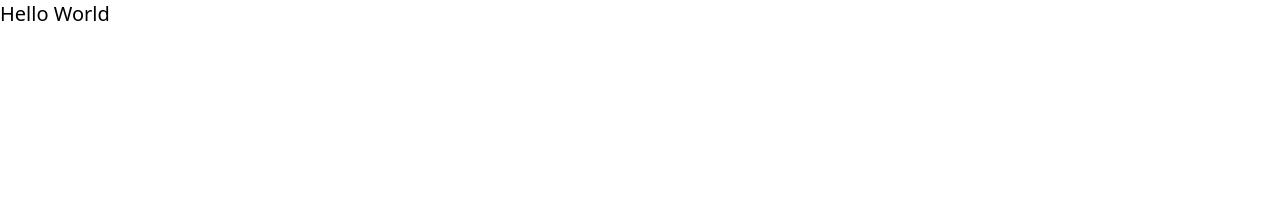
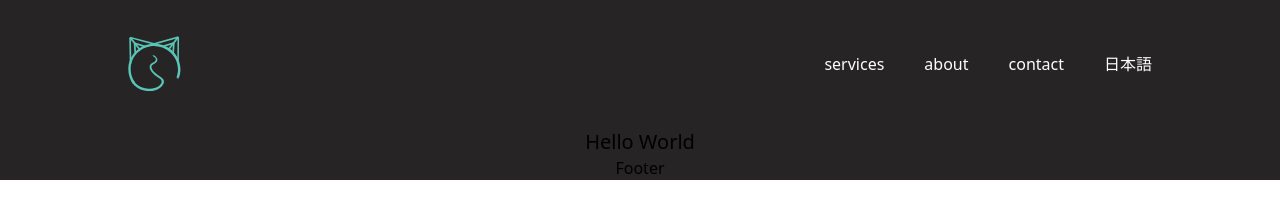
Before and after one commit to Dylaan94/tailroad, a Gatsby site: page / in a window 1280 px wide. Built offline with nearby package versions, Linux system fonts and the light colour scheme; Gatsby itself is replaced by a stand-in of ours.

Commit message:
added language provider to update current language, some stying

```diff
--- /dev/null
+++ b/src/components/layout/Footer.js
@@ -0,0 +1,5 @@
+import React from "react";
+
+export default function Footer() {
+  return <div>Footer</div>;
+}
--- /dev/null
+++ b/src/components/layout/Layout.js
@@ -0,0 +1,14 @@
+import React from "react";
+
+import Navbar from "./Navbar";
+import Footer from "./Footer";
+
+export default function Layout({ children }) {
+  return (
+    <div className="w-full bg-primary-grey flex flex-col items-center ">
+      <Navbar />
+      <div className=" max-w-screen-lg">{children}</div>
+      <Footer />
+    </div>
+  );
+}
--- /dev/null
+++ b/src/components/layout/Navbar.js
@@ -0,0 +1,47 @@
+import React, { useContext } from "react";
+import { Link } from "gatsby";
+
+// provider imports
+import { languageContext } from "../../providers/LanguageProvider";
+
+// image imports
+import logo from "../../images/logo.svg";
+
+// organised as a three-tuple with en, ja, and slug
+
+const content = [
+  ["services", "サービス", "services"],
+  ["about", "私たちについて", "about"],
+  ["contact", "お問い合わせ", "contact"],
+];
+
+export default function Navbar() {
+  const { language, toggleLanguage } = useContext(languageContext);
+
+  return (
+    <nav className="navbar w-screen flex justify-center h-32 bg-primary-grey">
+      <div className="container max-w-screen-lg w-11/12 sm:w-4/5 flex items-center justify-between ">
+        <div className="logo">
+          <img src={logo} alt="logo" />
+        </div>
+
+        <div className="links text-white">
+          {content.map((item) => {
+            return (
+              <Link key={item} className="ml-10" to={`/${item[2]}`}>
+                {item[language === "en" ? 0 : 1]}
+              </Link>
+            );
+          })}
+          <button
+            className="ml-10"
+            role="language toggle"
+            onClick={() => toggleLanguage()}
+          >
+            {language === "en" ? "日本語" : "EN"}
+          </button>
+        </div>
+      </div>
+    </nav>
+  );
+}
--- /dev/null
+++ b/src/components/pages/home/MainHero.js
@@ -0,0 +1,5 @@
+import React from "react";
+
+export default function MainHero() {
+  return <div>MainHero</div>;
+}
--- a/src/pages/index.js
+++ b/src/pages/index.js
@@ -1,10 +1,18 @@
 import * as React from "react";
+
+import Layout from "../components/layout/Layout";
+
+import LanguageProvider from "../providers/LanguageProvider";
 
 const IndexPage = () => {
   return (
-    <main>
-      <h2 className="text-xl"> Hello World </h2>
-    </main>
+    <LanguageProvider>
+      <Layout>
+        <main>
+          <h2 className="text-xl"> Hello World </h2>
+        </main>
+      </Layout>
+    </LanguageProvider>
   );
 };
 
--- /dev/null
+++ b/src/providers/LanguageProvider.js
@@ -0,0 +1,17 @@
+import React, { createContext, useState } from "react";
+
+export const languageContext = createContext();
+
+export default function LanguageProvider({ children }) {
+  const [language, setLanguage] = useState("en");
+
+  const toggleLanguage = () => {
+    setLanguage(language === "en" ? "ja" : "en");
+  };
+
+  return (
+    <languageContext.Provider value={{ language, toggleLanguage }}>
+      {children}
+    </languageContext.Provider>
+  );
+}
--- a/src/styles/global.css
+++ b/src/styles/global.css
@@ -1,3 +1,19 @@
 @tailwind base;
 @tailwind components;
 @tailwind utilities;
+
+html,
+body {
+    width: 100%;
+    height: 100%;
+    margin: 0;
+    padding: 0;
+    overflow-x: hidden;
+    /* font-family: "Inter"; */
+}
+
+h2,
+p {
+    padding: 0;
+    margin: 0;
+}
--- a/tailwind.config.js
+++ b/tailwind.config.js
@@ -5,7 +5,11 @@ module.exports = {
     "./src/components/**/*.{js,jsx,ts,tsx}",
   ],
   theme: {
-    extend: {},
+    extend: {
+      colors: {
+        "primary-grey": "#262424",
+      },
+    },
   },
   plugins: [],
 };
```
Also changed, not shown: src/images/logo.svg (added).
